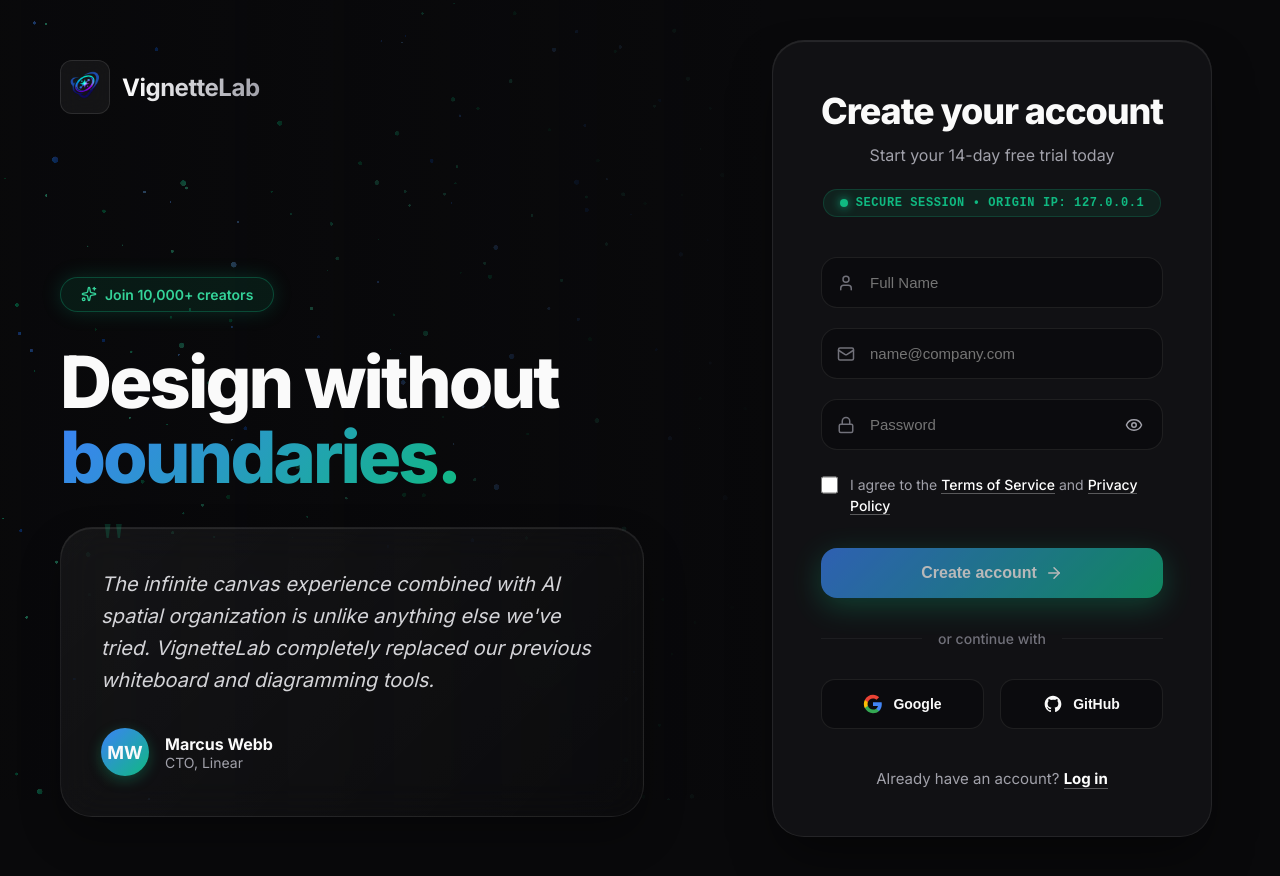
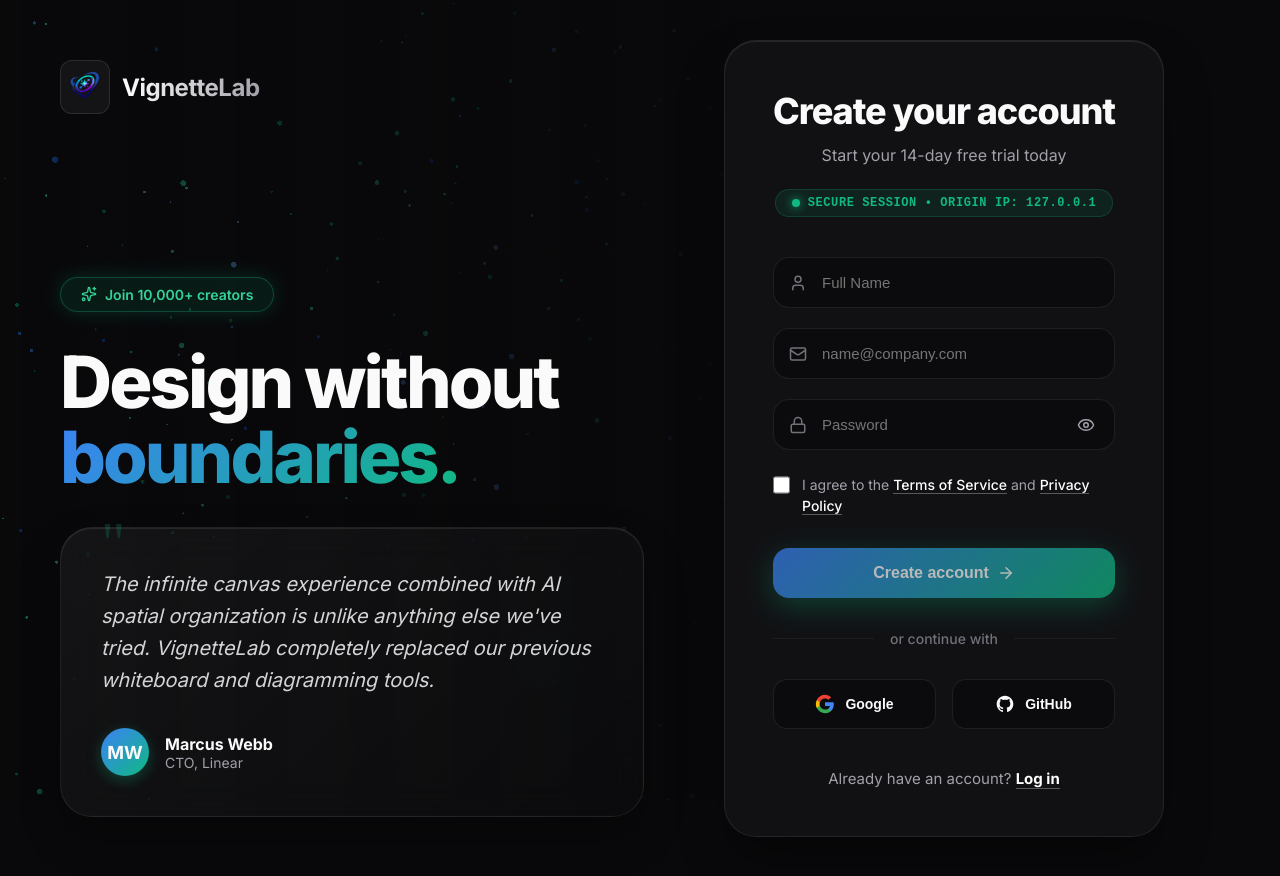
Before and after one commit to mannietech15/VingnetteLab, a Next.js app in the folder frontend/: page /register in a window 1280 px wide. Built offline with nearby package versions, Linux system fonts and the light colour scheme; no server answers; a web font is replaced by a local one.

Commit message:
vignette

```diff
--- a/frontend/src/app/login/page.tsx
+++ b/frontend/src/app/login/page.tsx
@@ -58,7 +58,7 @@
       </div>
 
       {/* Right Panel (40%) */}
-      <div style={{ flex: '0 0 40%', display: 'flex', alignItems: 'center', justifyContent: 'center', padding: '40px', position: 'relative', zIndex: 10, background: '#09090b' }}>
+      <div style={{ flex: '0 0 40%', display: 'flex', alignItems: 'center', justifyContent: 'flex-start', padding: '40px 40px 40px 20px', position: 'relative', zIndex: 10, background: '#09090b' }}>
         <motion.div initial={{ opacity: 0, x: 20 }} animate={{ opacity: 1, x: 0 }} transition={{ duration: 0.6 }} style={{ width: '100%', maxWidth: '400px' }}>
 
           <div style={{ marginBottom: '40px' }}>
--- a/frontend/src/app/register/page.tsx
+++ b/frontend/src/app/register/page.tsx
@@ -104,7 +104,7 @@
       </div>
 
       {/* Right Panel (45%) */}
-      <div style={{ flex: '0 0 45%', display: 'flex', alignItems: 'center', justifyContent: 'center', padding: '40px', position: 'relative', zIndex: 10 }}>
+      <div style={{ flex: '0 0 45%', display: 'flex', alignItems: 'center', justifyContent: 'flex-start', padding: '40px 40px 40px 20px', position: 'relative', zIndex: 10 }}>
         <motion.div
           initial={{ opacity: 0, scale: 0.95 }}
           animate={{ opacity: 1, scale: 1 }}
```
